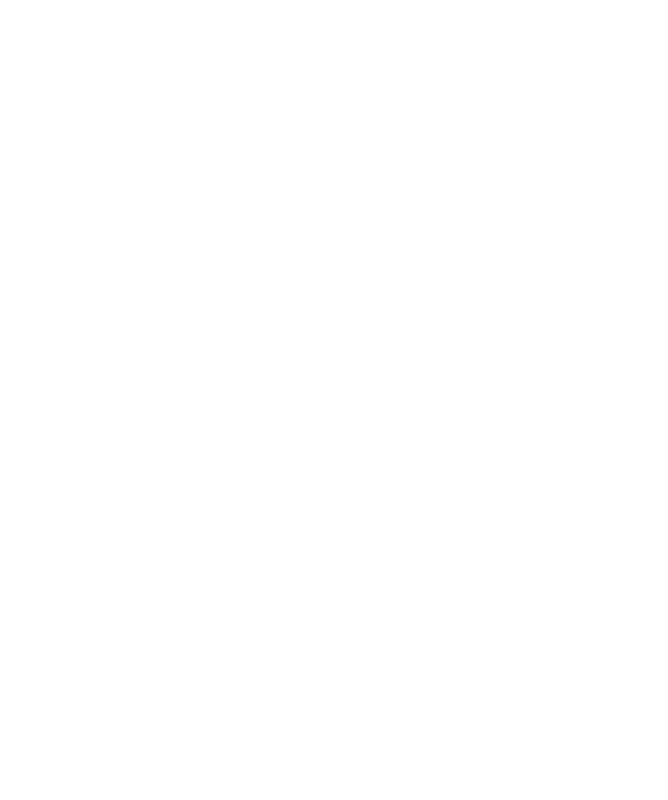
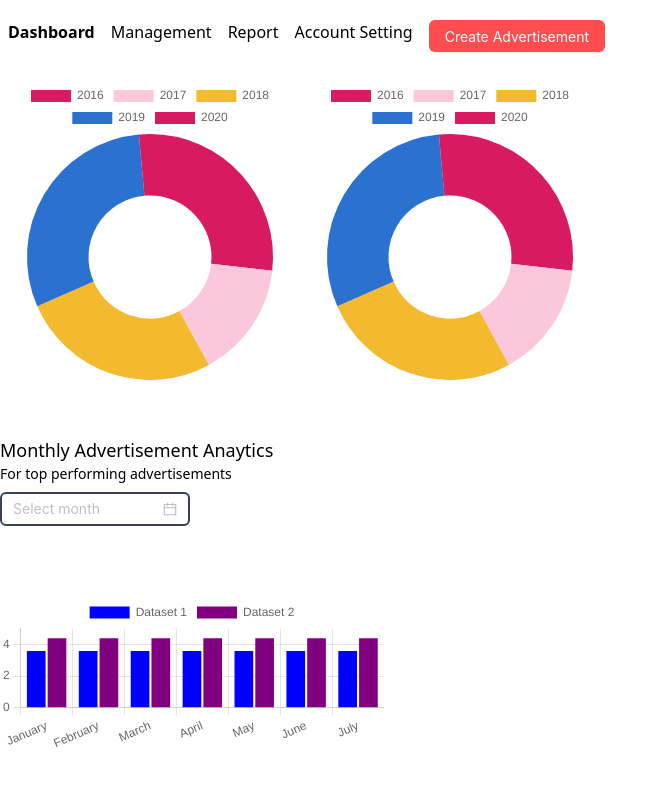
Before and after one commit to bereketassefa/antd, a React (Vite) app: page /advertisement/Dashboard in a window 1280 px wide. Before the commit this address had no page. Shown: the top 800 px of the page, without its empty margins (0-668 px from the left). Built offline with nearby package versions, Linux system fonts and the light colour scheme.

Commit message:
adding route for advertisement page

```diff
--- a/src/App.jsx
+++ b/src/App.jsx
@@ -38,6 +38,8 @@ import OTPpage from "./Pages/Signupage/OTPpage";
 import AddItemsPage from "./Pages/AddProduct/AddItemsPage";
 import Advertisement from "./Pages/Advertisement/Advertisement";
 import Report from "./Pages/Advertisement/Report";
+import Homee from "./Pages/Advertisement/Homee";
+
 // import HeroPage from "./Layouts/HeroPage";
 
 // import Message from "./Pages/Message/Message";
@@ -54,14 +56,18 @@ function App() {
 
           {/* Landing Route */}
 
-          <Route path="/ad" element={<Advertisement />} />
-          <Route path="/report" element={<Report />} />
           <Route path="/" element={<LoginPage />} />
           <Route path="/create-password/:id" element={<CreatePssPage />} />
           <Route path="/ResetPss/:token" element={<ResetPssPage />} />
           <Route path="/forget-password" element={<ForgotPassPage />} />
           <Route path="/OTP" element={<OTPpage />} />
-
+          <Route path="/advertisement" element={<Homee />}>
+            <Route
+              path="/advertisement/Dashboard"
+              element={<Advertisement />}
+            />
+            <Route path="/advertisement/report" element={<Report />} />
+          </Route>
           <Route
             path="/feed"
             // element={cookies.user ? <Primary /> : <Navigate to="/" />}
--- a/src/Pages/Advertisement/Advertisement.jsx
+++ b/src/Pages/Advertisement/Advertisement.jsx
@@ -59,23 +59,7 @@ function Advertisement() {
 
   return (
     <div>
-      <div className="flex flex-row space-x-4 content-center">
-        <Link to="" className="text-black font-bold">
-          Dashboard
-        </Link>
-        <Link to="" className="text-gray-400">
-          Management
-        </Link>
-        <Link to="" className="text-gray-400">
-          Report
-        </Link>
-        <Link to="" className="text-gray-400">
-          Account Setting
-        </Link>
-        <Button type="primary" danger>
-          Create Advertisement
-        </Button>
-      </div>
+
       <div className="flex flex-row my-7">
         <PieChart chartData={chartData} />
         <PieChart chartData={chartData} />
--- /dev/null
+++ b/src/Pages/Advertisement/Homee.jsx
@@ -0,0 +1,50 @@
+import { Button } from "antd";
+import React from "react";
+import { Link, NavLink, Outlet } from "react-router-dom";
+
+function Homee() {
+  return (
+    <div>
+      <div className="flex flex-row space-x-4 content-center my-5 mx-2">
+        <NavLink
+          to="dashboard"
+          className={({ isActive, isPending }) =>
+            isPending ? "text-gray-400" : isActive ? "text-black font-bold" : ""
+          }
+        >
+          Dashboard
+        </NavLink>
+        <NavLink
+          to="management"
+          className={({ isActive, isPending }) =>
+            isPending ? "text-gray-400" : isActive ? "text-black font-bold" : ""
+          }
+        >
+          Management
+        </NavLink>
+        <NavLink
+          to="report"
+          className={({ isActive, isPending }) =>
+            isPending ? "text-gray-400" : isActive ? "text-black font-bold" : ""
+          }
+        >
+          Report
+        </NavLink>
+        <NavLink
+          to="accountSetting"
+          className={({ isActive, isPending }) =>
+            isPending ? "text-gray-400" : isActive ? "text-black font-bold" : ""
+          }
+        >
+          Account Setting
+        </NavLink>
+        <Button type="primary" danger>
+          Create Advertisement
+        </Button>
+      </div>
+      <Outlet />
+    </div>
+  );
+}
+
+export default Homee;
```
